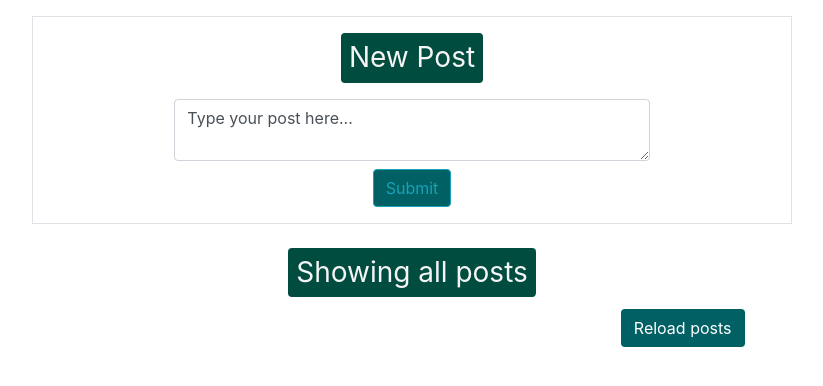
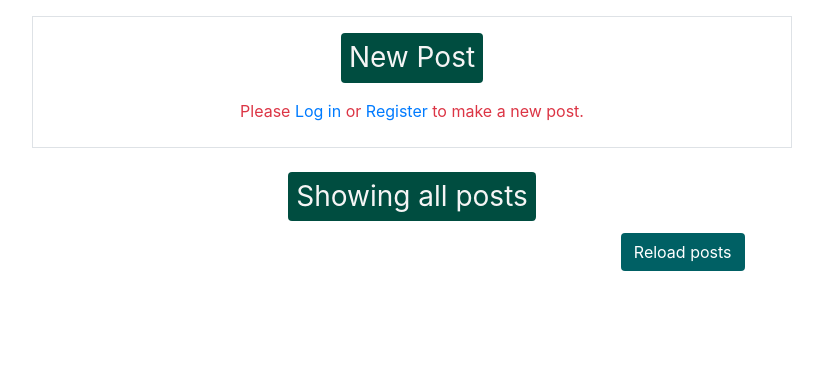
Before and after one commit to Lebnor/cs50-web-network, a Django app: page / in a window 1280 px wide. Shown: the part 56-442 px from the top of the page, without its empty margins (228-1051 px from the left). Run offline with Django 3.2, Linux system fonts and the light colour scheme; data that the repository does not hold is empty; some libraries are stand-ins or nearby versions.

Commit message:
Update index.html

```diff
--- a/network/templates/network/index.html
+++ b/network/templates/network/index.html
@@ -1,5 +1,6 @@
 {% extends "network/layout.html" %}
 
+{% load static %}
 
 
 
@@ -64,13 +65,12 @@
 
         }
         render() {
-
-            return (
-                <div className="col-8 border text-center  m-3">
-
-                    <h3 className="text-white m-3"><span className="rounded p-2">New Post</span> </h3>
-                    <div className="row  justify-content-center pb-2">
-                        <div className="col-8">
+            var notLoggedIn = <p className="text-danger">Please
+                 <a href="{% url 'login' %}"> Log in </a>
+                 or
+                 <a href="{% url 'register' %}"> Register </a>
+                  to make a new post.</p>
+            var loggedIn = <div className="col-8">
                             <form>
                                 <textarea required
                                     onKeyDown={() => this.handleKeyDown()}
@@ -85,7 +85,20 @@
                                     </input>
                                 </div>
                             </form>
-                        </div>
+                        </div>;
+
+                let content;
+                if (context.user === 'AnonymousUser') { // not logged in
+                    content = notLoggedIn;
+                } else {
+                    content = loggedIn;
+                }
+            return (
+                <div className="col-8 border text-center  m-3">
+
+                    <h3 className="text-white m-3"><span className="rounded p-2">New Post</span> </h3>
+                    <div className="row  justify-content-center pb-2">
+                        {content}
                     </div>
                 </div>
             )
```
